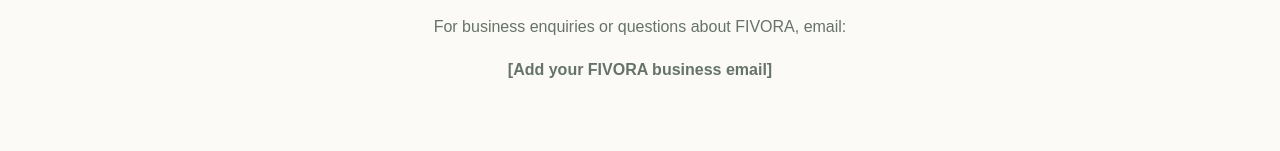
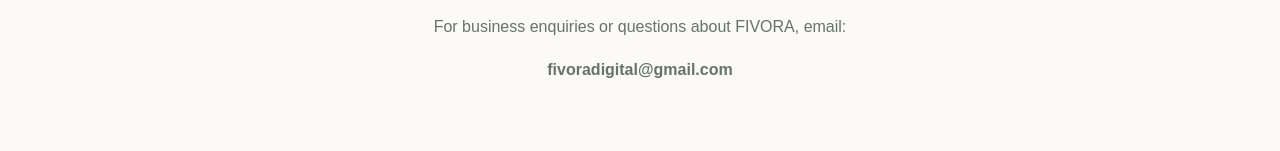
Before and after one commit to akshitha28star/fivora-website, a plain HTML site: page FIVORA_index_updated.html in a window 1280 px wide. Shown: the part 5053-5204 px from the top of the page. Drawn offline with Linux system fonts and the light colour scheme.

Commit message:
Update FIVORA_index_updated.html

```diff
--- a/FIVORA_index_updated.html
+++ b/FIVORA_index_updated.html
@@ -48,6 +48,6 @@
 <h3>11. Contact us</h3>
 <p>For privacy questions or requests, email <strong>fivoradigital@gmail.com</strong>.</p>
 <div class="warning">This policy describes FIVORA's intended use of the listed services. Before relying on it for a platform application, confirm that it matches the workflow actually deployed, the data each connected service receives, and the applicable provider terms and laws. This template is general information, not legal advice.</div></section>
-<section class="contact" id="contact"><small>GET IN TOUCH</small><h2>We'd be glad to hear from you.</h2><p>For business enquiries or questions about FIVORA, email:</p><p><strong>[Add your FIVORA business email]</strong></p></section>
+<section class="contact" id="contact"><small>GET IN TOUCH</small><h2>We'd be glad to hear from you.</h2><p>For business enquiries or questions about FIVORA, email:</p><p><strong>fivoradigital@gmail.com</strong></p></section>
 </main><footer><a class="logo" href="#home">FIVORA<span>.</span></a><p>Ideas designed for everyday growth.</p><a href="#privacy">Privacy Policy</a><small>© 2026 FIVORA. All rights reserved.</small></footer>
 <script src="script.js"></script></body></html>
```
